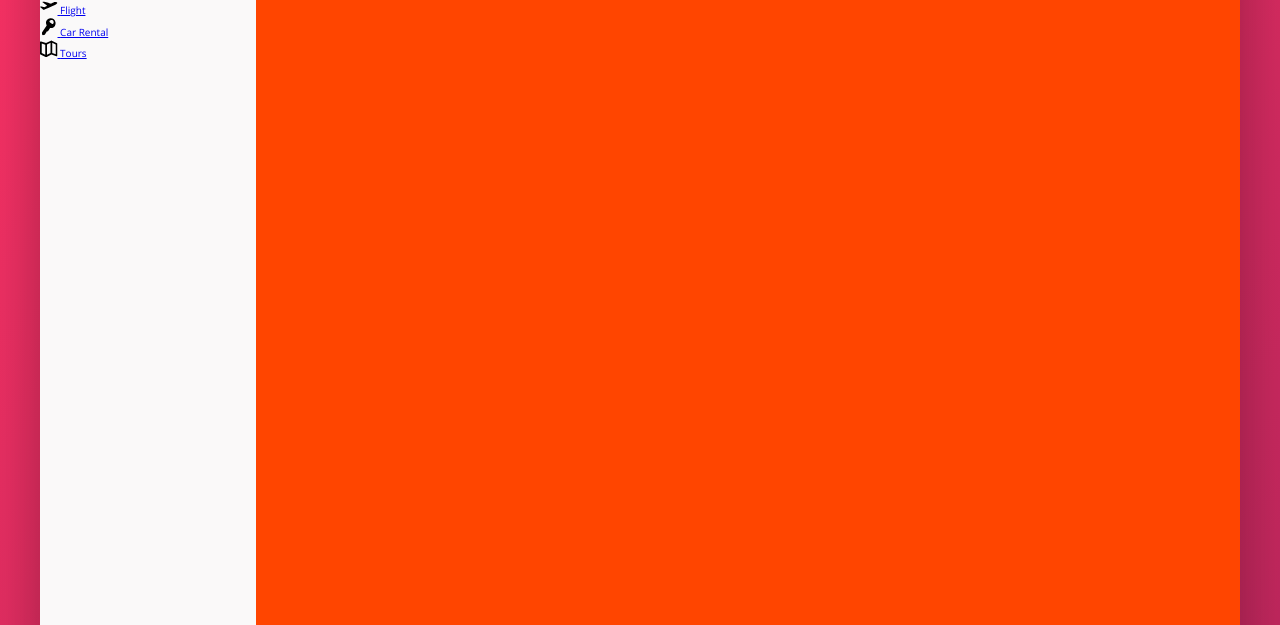
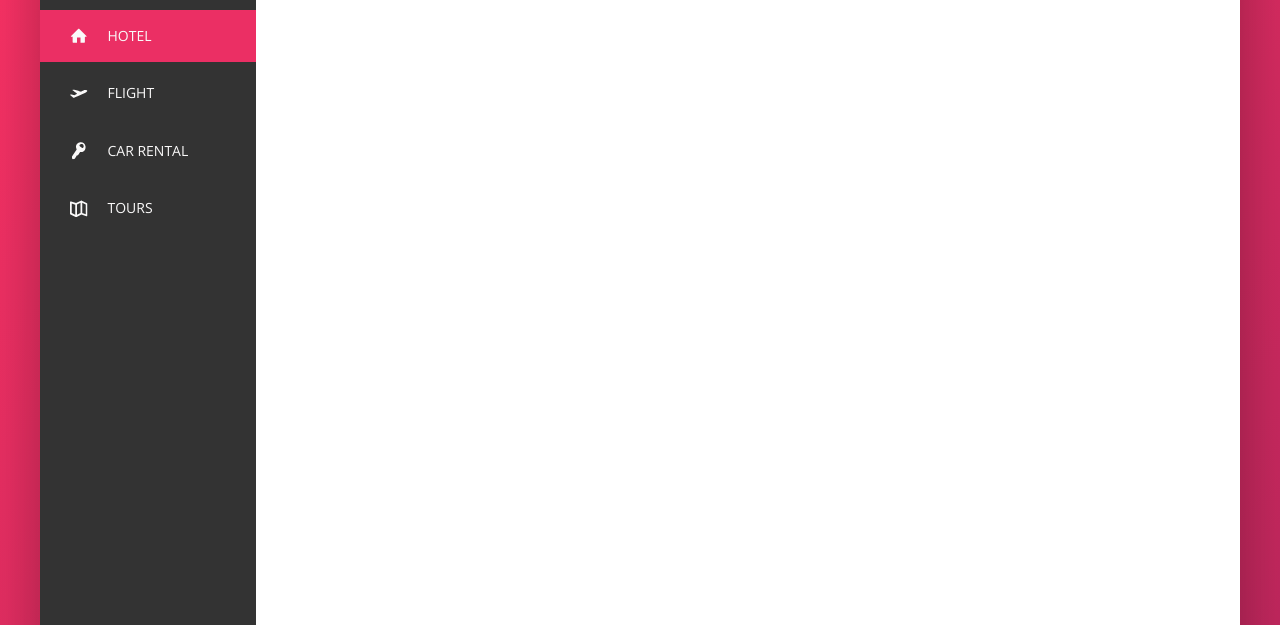
Before and after one commit to nikkisato/Trillo_Project, a website: page index.html in a window 1280 px wide. Shown: the part 175-800 px from the top of the page. Drawn offline with nearby package versions, Linux system fonts and the light colour scheme.

Commit message:
finished navigation

```diff
--- a/index.html
+++ b/index.html
@@ -55,10 +55,11 @@
           </div>
         </nav>
       </header>
+
       <div class="content">
         <nav class="sidebar">
           <ul class="side-nav">
-            <li class="side-nav__item">
+            <li class="side-nav__item side-nav__item--active">
               <a href="#" class="side-nav__link">
                 <svg class="side-nav__icon">
                   <use xlink:href="img/sprite.svg#icon-home"></use>
--- a/sass/_base.scss
+++ b/sass/_base.scss
@@ -26,7 +26,7 @@ Grey dark 3: #999
   --color-grey-light-3: #f0eeee;
   --color-grey-light-4: #ccc;
 
-  --color-grey-dark-1: ##333;
+  --color-grey-dark-1: #333;
   --color-grey-dark-2: #777;
   --color-grey-dark-3: #999;
 
--- a/sass/_components.scss
+++ b/sass/_components.scss
@@ -109,15 +109,57 @@
 
 .side-nav {
   list-style: none;
+  font-size: 1.4rem;
+  margin-top: 3.5rem;
+
   &__item {
+    position: relative;
+
+    &:not(:last-child) {
+      margin-bottom: 0.5rem;
+    }
   }
 
-  &__link {
+  &__item:before {
+    content: '';
+    position: absolute;
+    top: 0;
+    left: 0;
+    height: 100%;
+    width: 3px;
+    background-color: var(--color-primary);
+    transform: scaleY(0);
+    transition: transform 0.2s, width 0.4s cubic-bezier(1, 0, 0, 1) 0.2s,
+      background-color 0.1s;
+  }
+  &__item:hover::before,
+  &__item--active::before {
+    transform: scaleY(1);
+    width: 100%;
+  }
+
+  &__item:active::before {
+    background-color: var(--color-primary-light);
+  }
+  &__link:link,
+  &__link:visited {
+    color: var(--color-grey-light-1);
+    text-decoration: none;
+    text-transform: uppercase;
+    display: block;
+    padding: 1.5rem 3rem;
+    z-index: 10;
+    position: relative;
+
+    display: flex;
+    align-items: center;
   }
 
   &__icon {
     width: 1.75rem;
     height: 1.75rem;
+    margin-right: 2rem;
+    fill: currentColor;
   }
 }
 
--- a/sass/_layout.scss
+++ b/sass/_layout.scss
@@ -23,7 +23,7 @@
 }
 
 .sidebar {
-  background-color: var(--color-grey-light-1);
+  background-color: var(--color-grey-dark-1);
 
   flex: 0 0 18%;
   display: flex;
@@ -33,7 +33,7 @@
 
 .hotel-view {
   background-color: #fff;
-  background-color: orangered;
+
   flex: 1;
   height: 80rem;
 }
```
Also changed, not shown: css/style.css.
